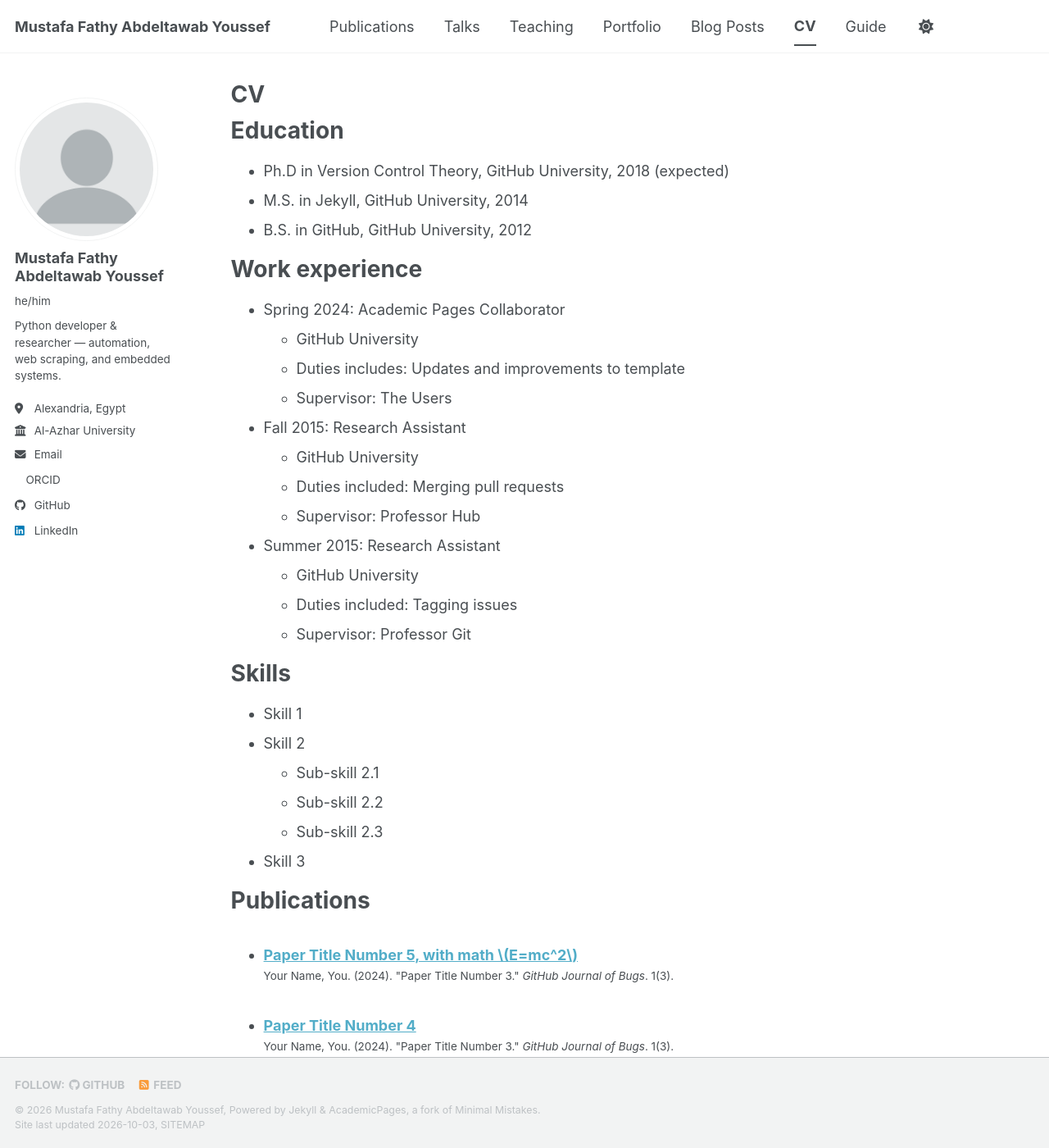
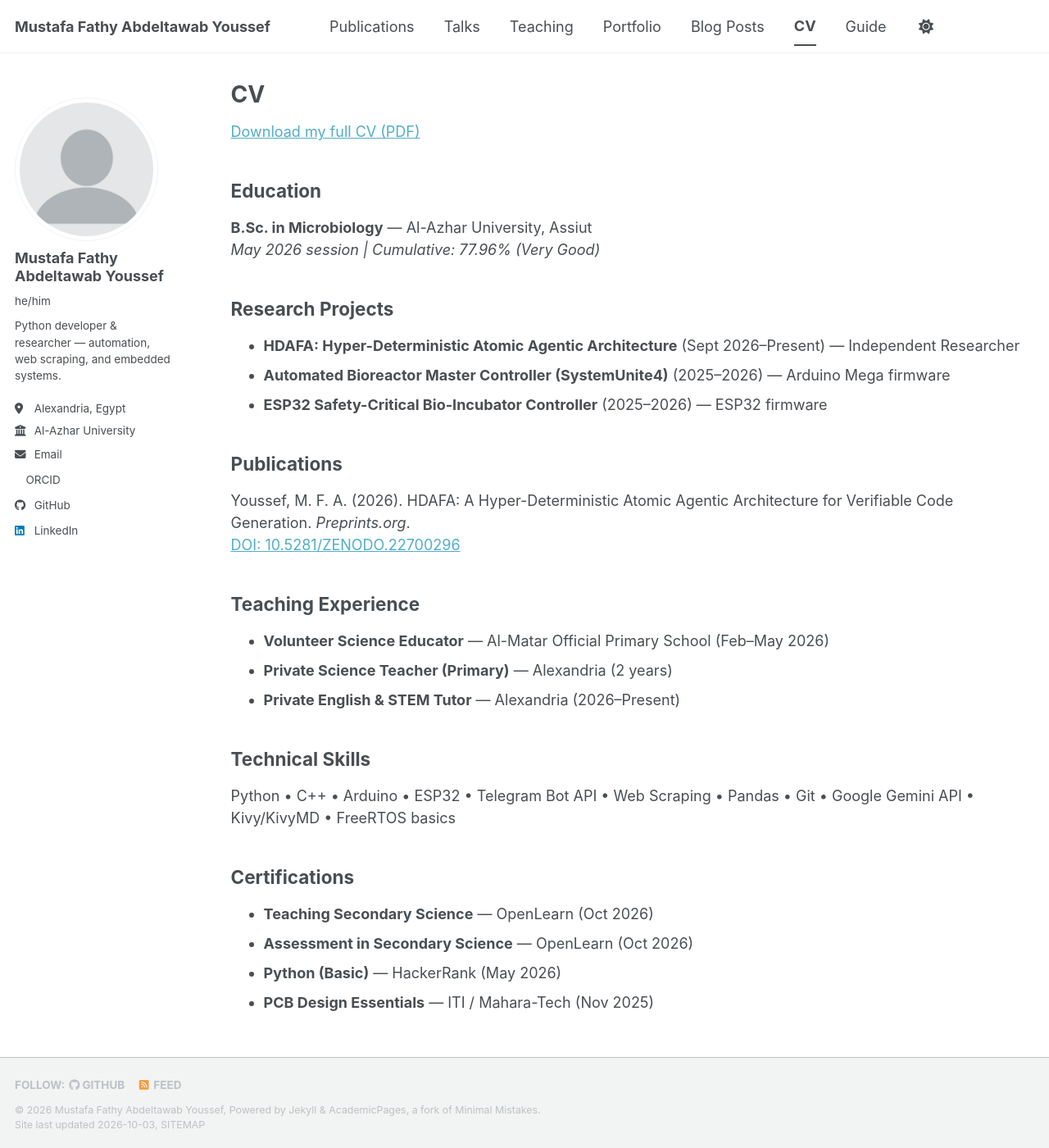
Before and after one commit to mustafa-fathy-youssef/mustafa-fathy-youssef.github.io, a Jekyll site: the page built from _pages/cv.md, in a window 1280 px wide and 1400 px high. Shown: the whole window at 82% size. Built offline with Jekyll 4.4.1, drawn with Linux system fonts in a browser that asks for light colours; a style sheet for code colours, icons or effects is not loaded; some of the changed text lies outside the part shown.

Commit message:
Update cv.md

```diff
--- a/_pages/cv.md
+++ b/_pages/cv.md
@@ -9,56 +9,31 @@ redirect_from:
 
 {% include base_path %}
 
-Education
-======
-* Ph.D in Version Control Theory, GitHub University, 2018 (expected)
-* M.S. in Jekyll, GitHub University, 2014
-* B.S. in GitHub, GitHub University, 2012
+[Download my full CV (PDF)](/files/Mustafa_Fathy_CV.pdf)
 
-Work experience
-======
-* Spring 2024: Academic Pages Collaborator
-  * GitHub University
-  * Duties includes: Updates and improvements to template
-  * Supervisor: The Users
+## Education
+**B.Sc. in Microbiology** — Al-Azhar University, Assiut
+*May 2026 session | Cumulative: 77.96% (Very Good)*
 
-* Fall 2015: Research Assistant
-  * GitHub University
-  * Duties included: Merging pull requests
-  * Supervisor: Professor Hub
+## Research Projects
+- **HDAFA: Hyper-Deterministic Atomic Agentic Architecture** (Sept 2026–Present) — Independent Researcher
+- **Automated Bioreactor Master Controller (SystemUnite4)** (2025–2026) — Arduino Mega firmware
+- **ESP32 Safety-Critical Bio-Incubator Controller** (2025–2026) — ESP32 firmware
 
-* Summer 2015: Research Assistant
-  * GitHub University
-  * Duties included: Tagging issues
-  * Supervisor: Professor Git
+## Publications
+Youssef, M. F. A. (2026). HDAFA: A Hyper-Deterministic Atomic Agentic Architecture for Verifiable Code Generation. *Preprints.org*.
+[DOI: 10.5281/ZENODO.22700296](https://doi.org/10.5281/ZENODO.22700296)
 
-Skills
-======
-* Skill 1
-* Skill 2
-  * Sub-skill 2.1
-  * Sub-skill 2.2
-  * Sub-skill 2.3
-* Skill 3
+## Teaching Experience
+- **Volunteer Science Educator** — Al-Matar Official Primary School (Feb–May 2026)
+- **Private Science Teacher (Primary)** — Alexandria (2 years)
+- **Private English & STEM Tutor** — Alexandria (2026–Present)
 
-Publications
-======
-  <ul>{% for post in site.publications reversed %}
-    {% include archive-single-cv.html %}
-  {% endfor %}</ul>
+## Technical Skills
+Python • C++ • Arduino • ESP32 • Telegram Bot API • Web Scraping • Pandas • Git • Google Gemini API • Kivy/KivyMD • FreeRTOS basics
 
-Talks
-======
-  <ul>{% for post in site.talks reversed %}
-    {% include archive-single-talk-cv.html  %}
-  {% endfor %}</ul>
-
-Teaching
-======
-  <ul>{% for post in site.teaching reversed %}
-    {% include archive-single-cv.html %}
-  {% endfor %}</ul>
-
-Service and leadership
-======
-* Currently signed in to 43 different slack teams
+## Certifications
+- **Teaching Secondary Science** — OpenLearn (Oct 2026)
+- **Assessment in Secondary Science** — OpenLearn (Oct 2026)
+- **Python (Basic)** — HackerRank (May 2026)
+- **PCB Design Essentials** — ITI / Mahara-Tech (Nov 2025)
```
